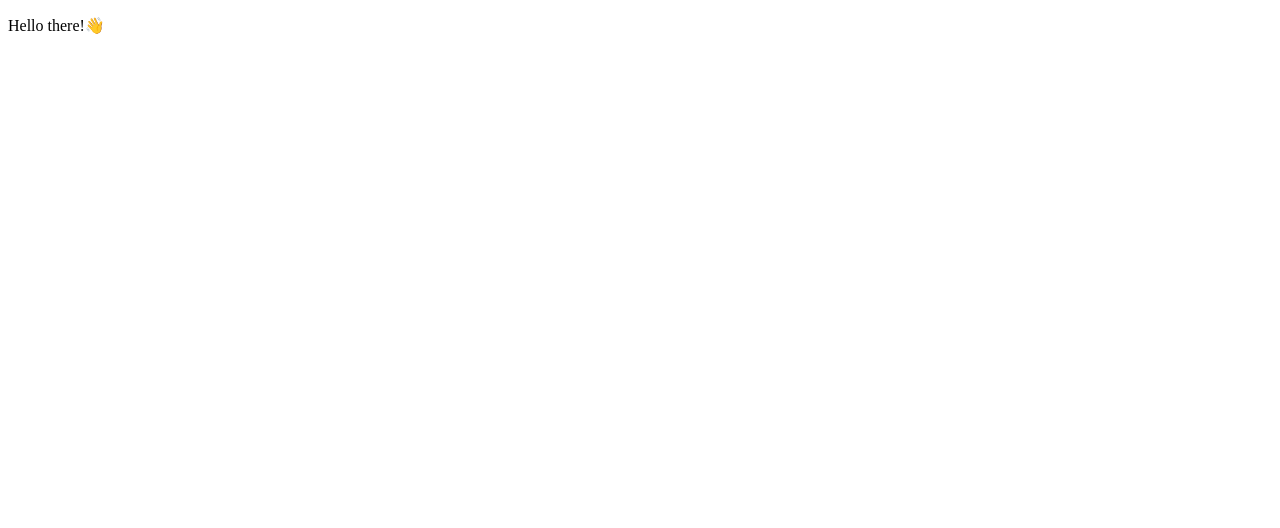
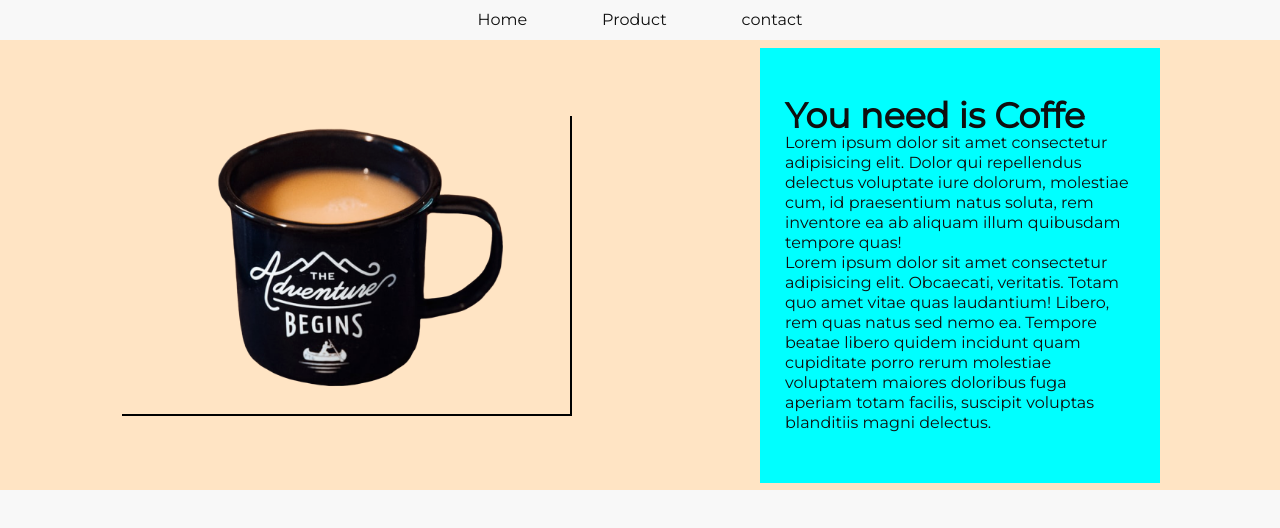
Before and after one commit to aldinnasrunm/hallodenna, a plain HTML site: page index.html in a window 1280 px wide. Drawn offline with Linux system fonts and the light colour scheme.

Commit message:
add css image and navbar

```diff
--- a/index.html
+++ b/index.html
@@ -4,8 +4,26 @@
     <meta charset="UTF-8">
     <meta name="viewport" content="width=device-width, initial-scale=1.0">
     <title>HelloDenna!</title>
+    <link rel="stylesheet" href="./style/style.css">
+    <link href="https://fonts.googleapis.com/css?family=Montserrat&display=swap" rel="stylesheet">
 </head>
 <body>
-    <p>Hello there!👋</p>
+    <nav>
+        <div class="buttonNav">
+            <ul>
+                <li><a href=""></a>Home</li>
+                <li><a href=""></a>Product</li>
+                <li><a href=""></a>contact</li>
+            </ul>
+        </div>
+    </nav>
+    <div class="container">
+        <div class="contImage"> <img src="/img/cupcoffe.png" alt="coffe"> </div>
+        <div class="contText">
+            <h1>You need is Coffe</h1>
+            <p>Lorem ipsum dolor sit amet consectetur adipisicing elit. Dolor qui repellendus delectus voluptate iure dolorum, molestiae cum, id praesentium natus soluta, rem inventore ea ab aliquam illum quibusdam tempore quas!</p>
+            <p>Lorem ipsum dolor sit amet consectetur adipisicing elit. Obcaecati, veritatis. Totam quo amet vitae quas laudantium! Libero, rem quas natus sed nemo ea. Tempore beatae libero quidem incidunt quam cupiditate porro rerum molestiae voluptatem maiores doloribus fuga aperiam totam facilis, suscipit voluptas blanditiis magni delectus.</p>
+        </div>
+    </div>
 </body>
 </html>
--- /dev/null
+++ b/style/style.css
@@ -0,0 +1,115 @@
+/* http://meyerweb.com/eric/tools/css/reset/
+   v2.0 | 20110126
+   License: none (public domain)
+*/
+
+html, body, div, span, applet, object, iframe,
+h1, h2, h3, h4, h5, h6, p, blockquote, pre,
+a, abbr, acronym, address, big, cite, code,
+del, dfn, em, img, ins, kbd, q, s, samp,
+small, strike, strong, sub, sup, tt, var,
+b, u, i, center,
+dl, dt, dd, ol, ul, li,
+fieldset, form, label, legend,
+table, caption, tbody, tfoot, thead, tr, th, td,
+article, aside, canvas, details, embed,
+figure, figcaption, footer, header, hgroup,
+menu, nav, output, ruby, section, summary,
+time, mark, audio, video {
+	margin: 0;
+	padding: 0;
+	border: 0;
+	font-size: 100%;
+	font: inherit;
+	vertical-align: baseline;
+}
+/* HTML5 display-role reset for older browsers */
+article, aside, details, figcaption, figure,
+footer, header, hgroup, menu, nav, section {
+	display: block;
+}
+body {
+	line-height: 1;
+}
+ol, ul {
+	list-style: none;
+}
+blockquote, q {
+	quotes: none;
+}
+blockquote:before, blockquote:after,
+q:before, q:after {
+	content: '';
+	content: none;
+}
+table {
+	border-collapse: collapse;
+	border-spacing: 0;
+}
+/* END OF CSS RESET */
+
+body {
+    font-family: 'Montserrat', sans-serif;
+    background-color: rgb(248, 248, 248);
+    color: #0f0f0f;
+}
+
+nav .buttonNav{
+    height: 40px;
+    display: flex;
+    justify-content: center;
+}
+
+.buttonNav ul{
+    display :flex;
+    justify-content: center;
+    width: 400px;
+
+
+}
+
+.buttonNav ul li {
+    margin: auto;
+    padding: 5px 10px;
+    border-radius: 15px;
+    transition: 0.3s ease-out;
+}
+.buttonNav ul li:hover {
+    color: white;
+    background-color: #111111 ;
+    cursor: pointer;
+    transition: 0.5s ease-in;
+
+}
+
+/* CONTAINER */
+.container {
+
+    height:450px;
+    display: flex;
+    justify-content: space-around;
+    background-color: bisque;
+}
+.contImage{
+    margin: auto;
+    width: 400px;
+}
+.contImage img{
+    height: 300px;
+    box-shadow: 2px 2px black;
+}
+.contText{
+    width: 400px;
+    margin: auto;
+    box-sizing: border-box;
+    padding: 50px 25px;
+    background-color: aqua;
+}
+.contText h1{
+    font-size: 35px;
+    font-weight: 600;
+    line-height: 35px;
+}
+.contText p{
+    line-height: 20px;
+}
```
Also changed, not shown: img/coffe bg.jpeg (added), img/cupcoffe.png (added).
